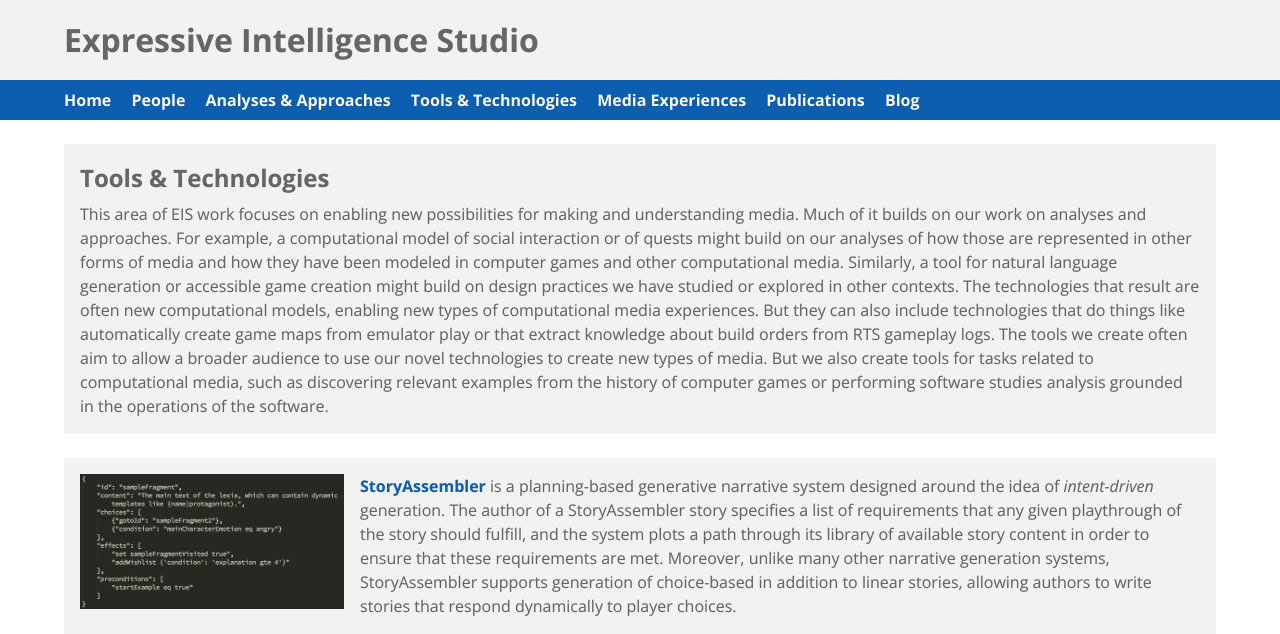
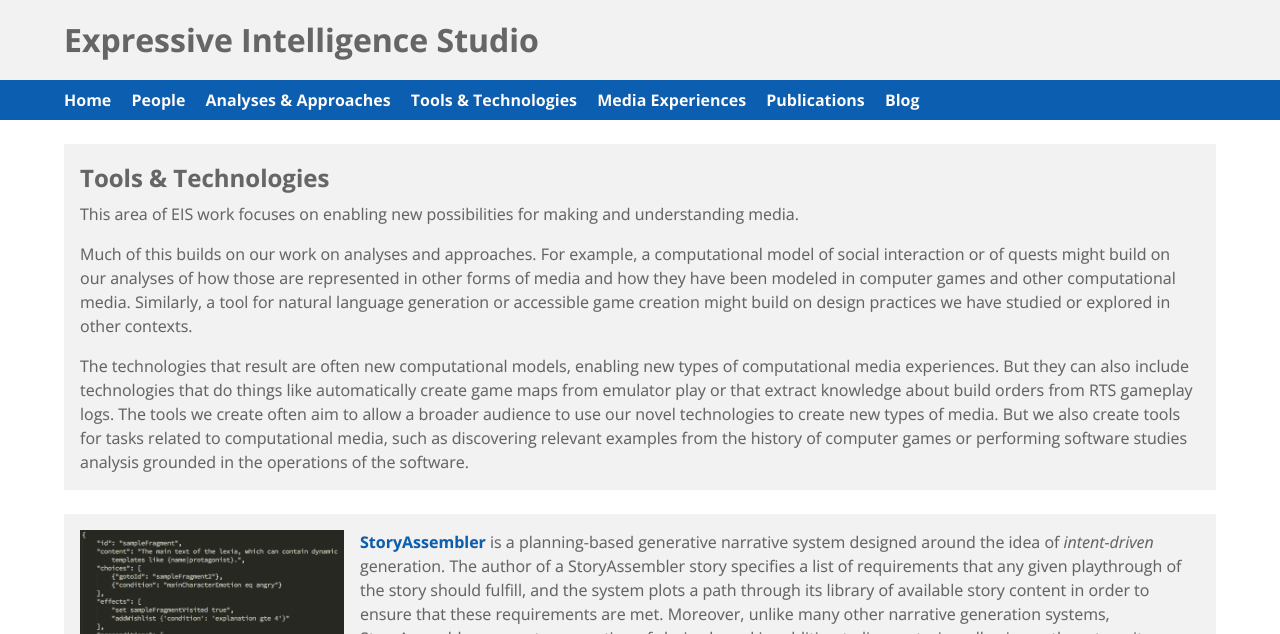
Before and after one commit to ExpressiveIntelligence/expressiveintelligence.github.io, a Jekyll site: the page built from tools-and-technologies/index.html, in a window 1280 px wide and 900 px high, cut to the strip 0-634 px from the top of the window. Built offline with Jekyll 4.4.1, drawn with Linux system fonts in a browser that asks for light colours.

```diff
--- a/_data/publications.json
+++ b/_data/publications.json
@@ -41,7 +41,7 @@
 },
 {
   "title": "Beyond Shooting and Eating: Passage, Dys4ia, and the Meanings of Collision",
-  "url": "",
+  "url": "/papers/beyondShootingAndEating-criticalInquiry.pdf",
   "authors": ["Noah Wardrip-Fruin"],
   "year": "2018",
   "venue": "Critical Inquiry",
--- a/analyses-and-approaches/index.html
+++ b/analyses-and-approaches/index.html
@@ -3,7 +3,9 @@ title: Analyses & Approaches
 ---
 <section>
   <h2>Analyses & Approaches</h2>
-  <p>This area of EIS work focuses on deepening understanding of computational media and the design approaches that can make it more effective. Our analysis work uses the tools and knowledge of a variety of scholarly areas &mdash; from game studies and software studies to digital humanities and history of technology &mdash; together with the knowledge of artists and designers. We aim to understand areas of contemporary computational media, literary and artistic approaches that can inform new work in computational media, the history of our field, key challenges for future research, and more. Our work in design approaches explores ways of making computational media &mdash; from how creative possibilities can be unlocked for broad audiences to how experts can craft effective experiences. We have also developed approaches to work that is not making computational media, but is related to it, such as the cataloging and citation of computer games.</p>
+  <p>This area of EIS work focuses on deepening understanding of computational media and the design approaches that can make it more effective.</p>
+  <p>Our analysis work uses the tools and knowledge of a variety of scholarly areas &mdash; from game studies and software studies to digital humanities and history of technology &mdash; together with the knowledge of artists and designers. We aim to understand areas of contemporary computational media, literary and artistic approaches that can inform new work in computational media, the history of our field, key challenges for future research, and more.</p>
+  <p>Our work in design approaches explores ways of making computational media &mdash; from how creative possibilities can be unlocked for broad audiences to how experts can craft effective experiences. We have also developed approaches to work that is not making computational media, but is related to it, such as the cataloging and citation of computer games.</p>
 </section>
 <article class="project-card">
   <div class="thumbnail">
@@ -18,7 +20,7 @@ title: Analyses & Approaches
     <img src="/img/operational-logics.png" alt="List of fifteen key operational logics">
   </div>
   <div class="desc">
-    <p><strong>Operational logics and playable models</strong> are names for aspects of games that shed light on two related questions: <i>What are the fundamental ways games work?</i> and <i>How can games be about something?</i> "Operational logics" describe a level that is both more specific than common game mechanics (such as "jump" and "shoot") and also cuts across them. These combinations of abstract processes and communicative roles are approached in a number of ways in our work, including as a lens for critical interpretation, a set to be cataloged, and as a foundation for technical research. "Playable models" describe how games create procedural representations of things that happen in their worlds, of which operational logics are primary building blocks. In our work we have looked at playable models of a number of domains, from continuous space to combat.</p>
+    <p><strong><a href="/papers/beyondShootingAndEating-criticalInquiry.pdf">Operational logics and playable models</a></strong> are names for aspects of games that shed light on two related questions: <i>What are the fundamental ways games work?</i> and <i>How can games be about something?</i> "Operational logics" describe a level that is both more specific than common game mechanics (such as "jump" and "shoot") and also cuts across them. These combinations of abstract processes and communicative roles are approached in a number of ways in our work, including as a lens for critical interpretation, a set to be cataloged, and as a foundation for technical research. "Playable models" describe how games create procedural representations of things that happen in their worlds, of which operational logics are primary building blocks. In our work we have looked at playable models of a number of domains, from continuous space to combat.</p>
   </div>
 </article>
 <article class="project-card">
--- a/media-experiences/index.html
+++ b/media-experiences/index.html
@@ -3,7 +3,9 @@ title: Media Experiences
 ---
 <section>
   <h2>Media Experiences</h2>
-  <p>This area of EIS work focuses on design research toward new genres of audience experience. We believe new technologies, tools, and design approaches for creating computational media are often best understood and evaluated by using them to create novel works of media. This helps establish whether something new has truly been enabled &mdash; and shows at least one example of the audience experiences that are possible. It also reveals issues that tend to remain invisible with projects that only reach the technology or prototype phase. Finally, it also makes it possible to expand the public’s understanding of how computational media can work and what it can be about. The resulting projects take a variety of forms, from pure software to hybrids involving physical materials and live performance. We share this work in a range of ways, from festival and museum showings to public releases.</p>
+  <p>This area of EIS work focuses on design research toward new genres of audience experience.</p>
+  <p>We believe new technologies, tools, and design approaches for creating computational media are often best understood and evaluated by using them to create novel works of media. This helps establish whether something new has truly been enabled &mdash; and shows at least one example of the audience experiences that are possible. It also reveals issues that tend to remain invisible with projects that only reach the technology or prototype phase. Finally, it also makes it possible to expand the public’s understanding of how computational media can work and what it can be about.</p>
+  <p>The resulting projects take a variety of forms, from pure software to hybrids involving physical materials and live performance. We share this work in a range of ways, from festival and museum showings to public releases.</p>
 </section>
 <article class="project-card">
   <div class="thumbnail">
--- a/people/index.html
+++ b/people/index.html
@@ -23,6 +23,7 @@ title: People
 </style>
 <section>
   <h2>People</h2>
+  <p>EIS members may be students (from the Computational Media, Digital Art and New Media, and Computer Science programs), post-docs, visiting scholars, or faculty.</p>
   <p>Former members of EIS are now in a wide range of roles. They are faculty at institutions such as American University, Cal Poly Pomona, Georgia Tech, Goldsmiths, Pomona College, Worcester Polytechnic Institute, UC Davis, UC Santa Cruz, University of Central Florida, and University of New Orleans. They are in industry at companies such as BBN, Caledonia, Electronic Arts, Funomena, Google, Kabam, Spirit AI, Trion Worlds, Y Combinator Research, and Zynga.</p>
 </section>
 <section>
--- a/tools-and-technologies/index.html
+++ b/tools-and-technologies/index.html
@@ -3,7 +3,9 @@ title: Tools & Technologies
 ---
 <section>
   <h2>Tools & Technologies</h2>
-  <p>This area of EIS work focuses on enabling new possibilities for making and understanding media. Much of it builds on our work on analyses and approaches. For example, a computational model of social interaction or of quests might build on our analyses of how those are represented in other forms of media and how they have been modeled in computer games and other computational media. Similarly, a tool for natural language generation or accessible game creation might build on design practices we have studied or explored in other contexts. The technologies that result are often new computational models, enabling new types of computational media experiences. But they can also include technologies that do things like automatically create game maps from emulator play or that extract knowledge about build orders from RTS gameplay logs. The tools we create often aim to allow a broader audience to use our novel technologies to create new types of media. But we also create tools for tasks related to computational media, such as discovering relevant examples from the history of computer games or performing software studies analysis grounded in the operations of the software.</p>
+  <p>This area of EIS work focuses on enabling new possibilities for making and understanding media.</p>
+  <p>Much of this builds on our work on analyses and approaches. For example, a computational model of social interaction or of quests might build on our analyses of how those are represented in other forms of media and how they have been modeled in computer games and other computational media. Similarly, a tool for natural language generation or accessible game creation might build on design practices we have studied or explored in other contexts.</p>
+  <p>The technologies that result are often new computational models, enabling new types of computational media experiences. But they can also include technologies that do things like automatically create game maps from emulator play or that extract knowledge about build orders from RTS gameplay logs. The tools we create often aim to allow a broader audience to use our novel technologies to create new types of media. But we also create tools for tasks related to computational media, such as discovering relevant examples from the history of computer games or performing software studies analysis grounded in the operations of the software.</p>
 </section>
 
 <article class="project-card">
```
Also changed, not shown: 1 other file.
